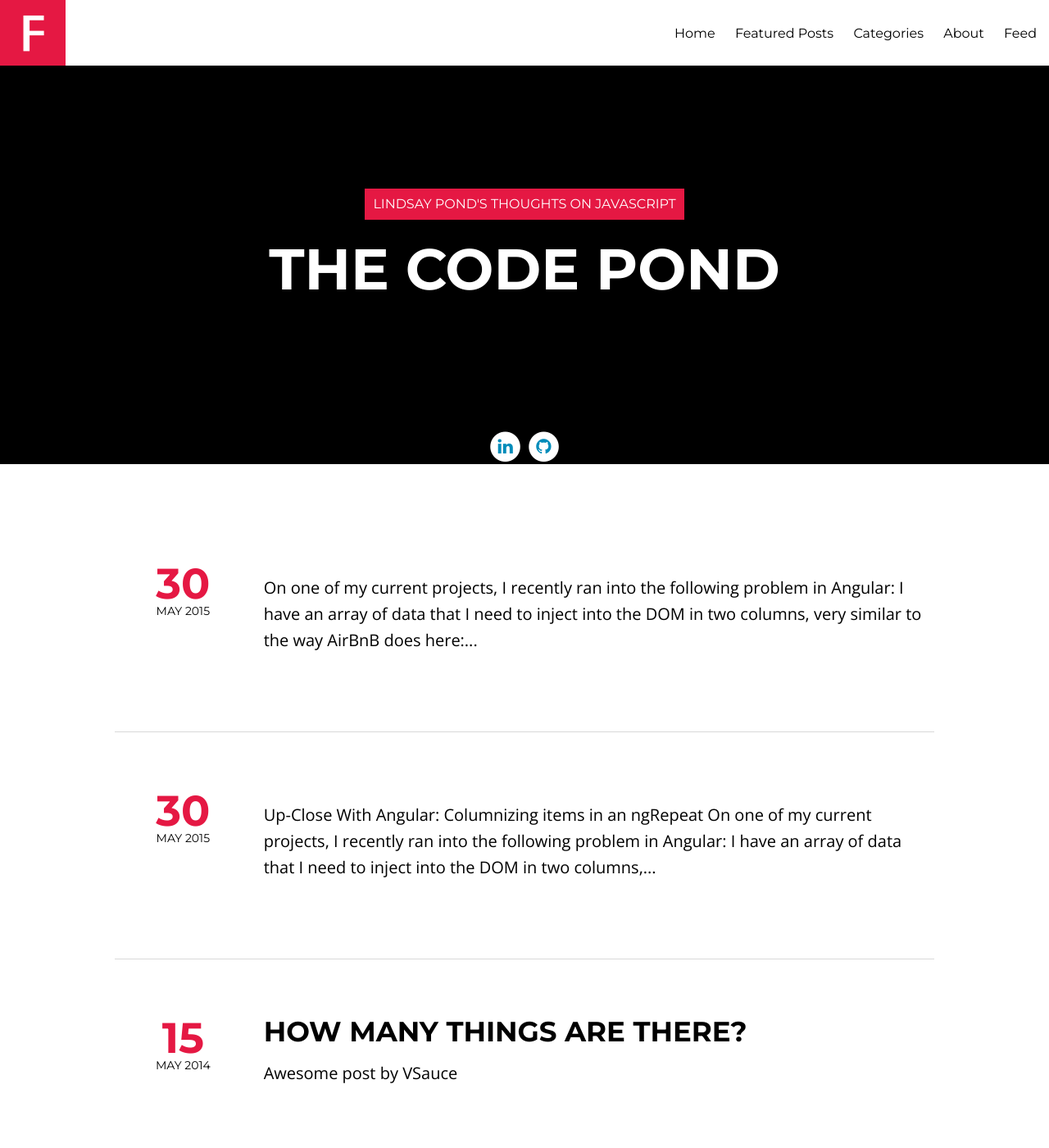
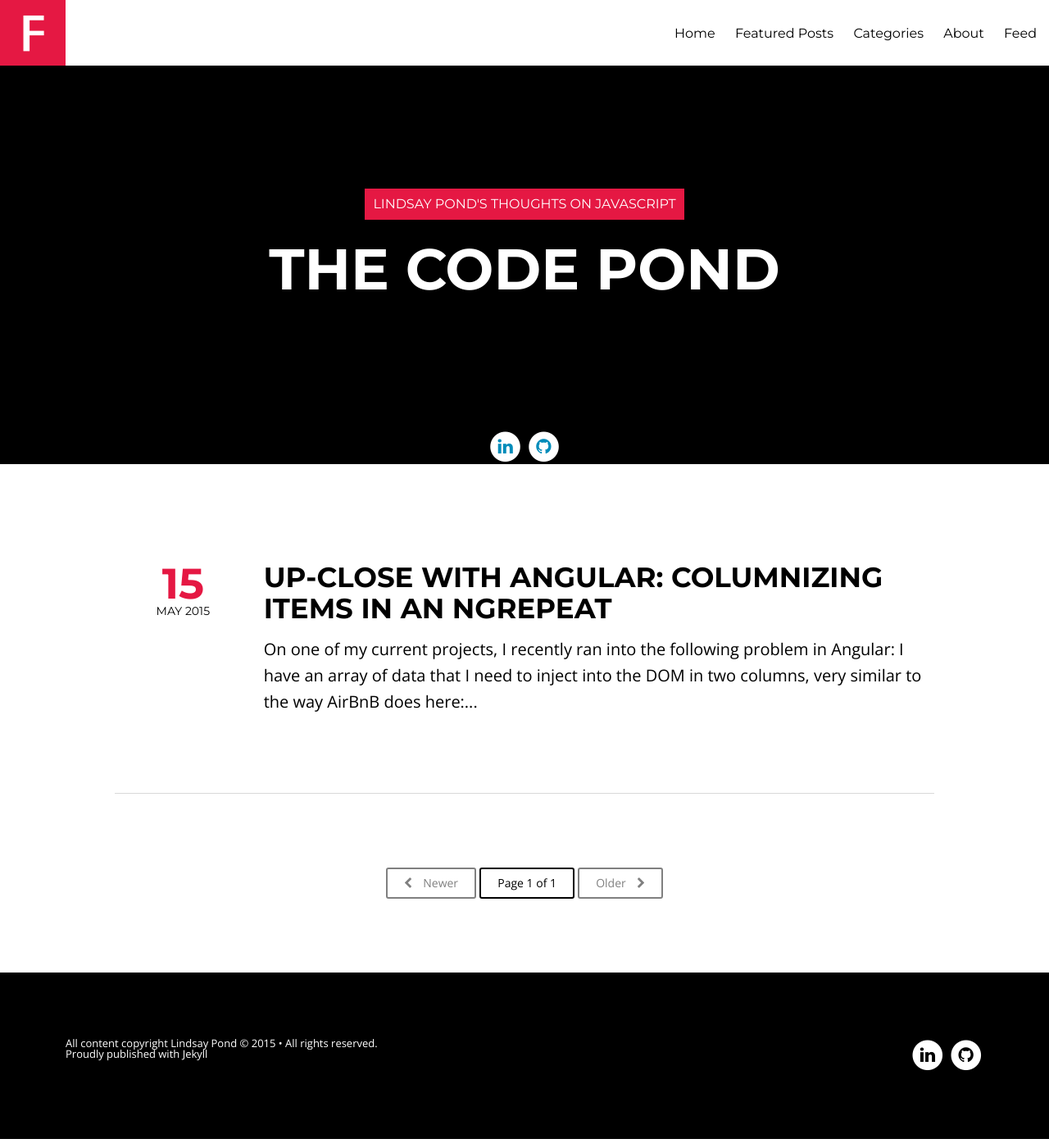
Before and after one commit to lepond/lepond.github.io, a Jekyll site: the page built from index.html, in a window 1280 px wide and 1400 px high. Shown: the whole window at 82% size. Built offline with Jekyll 4.4.1, drawn with Linux system fonts in a browser that asks for light colours; nearby versions of some CDN libraries; the list of posts is cut into pages by our own code.

Commit message:
Update angular post

```diff
--- a/_posts/2014-05-15-how-many-things-are-there.md
+++ /dev/null
@@ -1,12 +0,0 @@
----
-layout: post
-published: true
-title: "How many things are there?"
-mathjax: false
-featured: true
-comments: false
-video: "https://www.youtube.com/watch?v=C6eOcd06kdk"
-type: video
----
-
-Awesome post by VSauce
--- a/_posts/2014-05-15-jekyll-prose-io.md
+++ /dev/null
@@ -1,49 +0,0 @@
----
-layout: post
-published: true
-title: Up-Close With Angular: Columnizing items in an ngRepeat
-mathjax: false
-featured: true
-comments: false
-headline: Making Angular easier for masses
-categories:
-  - Angular
-tags: angular, javascript
----
-
-Up-Close With Angular: Columnizing items in an ngRepeat
-
-On one of my current projects, I recently ran into the following problem in Angular:
-
-I have an array of data that I need to inject into the DOM in two columns, very similar to the way AirBnB does here:
-
-I have a couple of constraints:
-
-I don’t know how many items there will be; it could vary.
-I don’t want all the items in the array to display on load, just the first 5.
-I do need to be able to display the whole list upon clicking +More, so my solution will need to work for both limited and full view:
-
-The easiest way to solve this problem is by creating an ng-repeat of the array, and filtering the view to show only those that are even or odd in each column.
-
-Let’s say the data that we want to display is the following array of objects:
-
-$scope.amenities =  [{value: ‘Kitchen’},
-{value: ‘Internet’},
-{value: ‘TV’},
-{value: ‘Essentials’},
-{value: ‘Shampoo’},
-{value: ‘Heating’},
-{value: ‘Air Conditioning’},
-{value: ‘Breakfast’}]
-
-Within our HTML view, the easiest way to columnize this data would be:
-
-
-<table>
-<tr>
-<td ng-repeat=”amenity in amenities | limitTo: 3”>
-<div ng-if=”$even”>{{amenity.value}}</div>
-</td>
-<td ng-repeat=”amenity in amenities | limitTo: 2”>
-<div ng-if=”$odd”> {{amenity.value}} </div>
-</td>
```
Also changed, not shown: _posts/2015-05-15-angular-columnizing-ngrepeat.md (+22 -4 lines).
